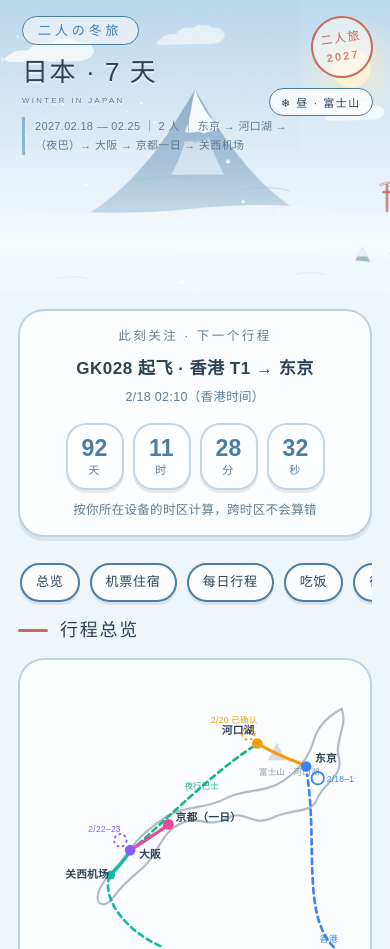
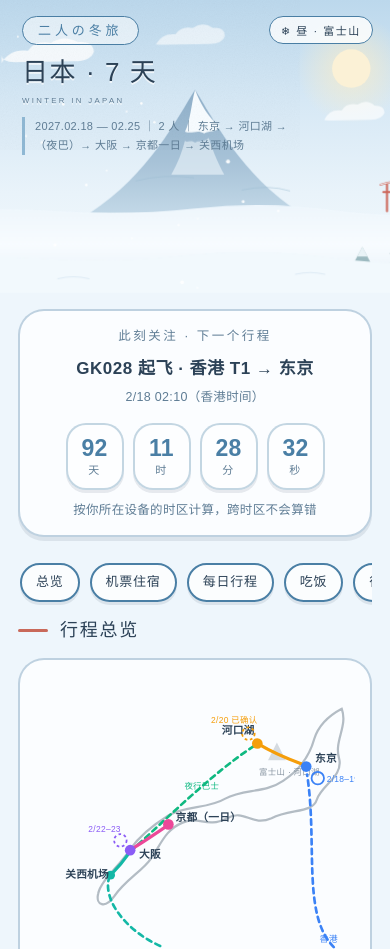
Before and after one commit to Serenaz-create/japan-trip, a plain HTML site: page index.html in a window 390 px wide. Shown: the top 949 px of the page. Drawn offline with Linux system fonts and the light colour scheme.

Commit message:
移除右上角印章，昼夜切换按钮上移

```diff
--- a/index.html
+++ b/index.html
@@ -47,13 +47,7 @@
   h1 small{display:block;font-size:.3em;letter-spacing:.3em;color:var(--ink2);margin-top:9px;font-weight:400}
   .meta-line{margin-top:12px;font-size:clamp(11px,2.1vw,13.5px);color:var(--ink2);
     border-left:3px solid var(--ice);padding-left:10px;line-height:1.7}
-  .stamp{position:absolute;right:max(16px,4.4vw);top:clamp(14px,4vw,50px);
-    width:86px;height:86px;border:2.5px solid var(--shu);border-radius:50%;color:var(--shu);
-    display:grid;place-content:center;text-align:center;font-size:15px;line-height:1.15;
-    letter-spacing:.14em;transform:rotate(-8deg);background:rgba(255,255,255,.45)}
-  html[data-mode="night"] .stamp{background:rgba(16,28,48,.42)}
-  .stamp b{display:block;font-size:11px;letter-spacing:.2em;margin-top:4px;opacity:.8}
-  .mode{position:absolute;right:max(16px,4.4vw);top:calc(clamp(14px,4vw,50px) + 98px);
+  .mode{position:absolute;right:max(16px,4.4vw);top:clamp(14px,4vw,50px);
     display:flex;align-items:center;gap:6px;cursor:pointer;font-family:inherit;
     font-size:12px;letter-spacing:.14em;color:var(--ink);background:rgba(255,255,255,.8);
     border:1.6px solid var(--blue);border-radius:999px;padding:6px 14px}
@@ -196,8 +190,7 @@
   @media (prefers-reduced-motion:reduce){.cloud,.star,.tl,.snowfall circle{animation:none}}
   @media (max-width:660px){
     .hero-copy{max-width:70vw}
-    .stamp{width:62px;height:62px;font-size:12px}
-    .mode{top:calc(clamp(14px,4vw,50px) + 72px);font-size:11px;padding:5px 11px}
+    .mode{font-size:11px;padding:5px 11px}
     .cd .cell{min-width:58px}
     .cd .num{font-size:23px}
     .tl .tm{width:78px;font-size:11.5px}
@@ -444,7 +437,6 @@
       <h1>日本 · 7 天<small>WINTER IN JAPAN</small></h1>
       <div class="meta-line">2027.02.18 — 02.25 ｜ 2 人 ｜ 东京 → 河口湖 →（夜巴）→ 大阪 → 京都一日 → 关西机场</div>
     </div>
-    <div class="stamp">二人旅<b>2027</b></div>
     <button class="mode" id="modeBtn" type="button">❄ 昼 · 富士山</button>
   </div>
 </header>
```
